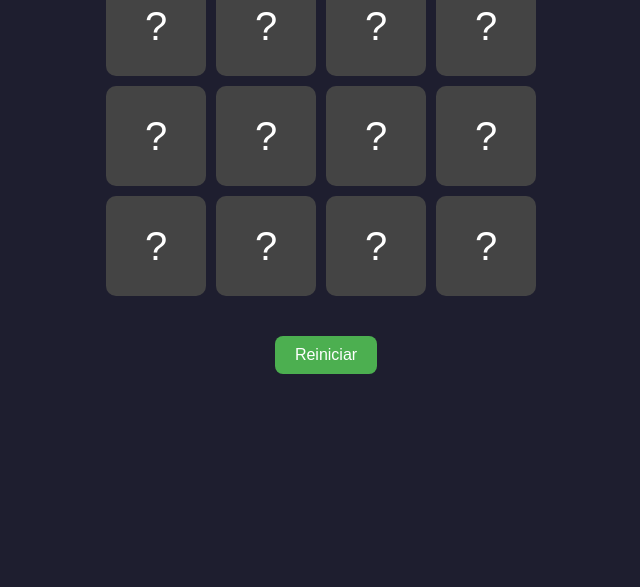
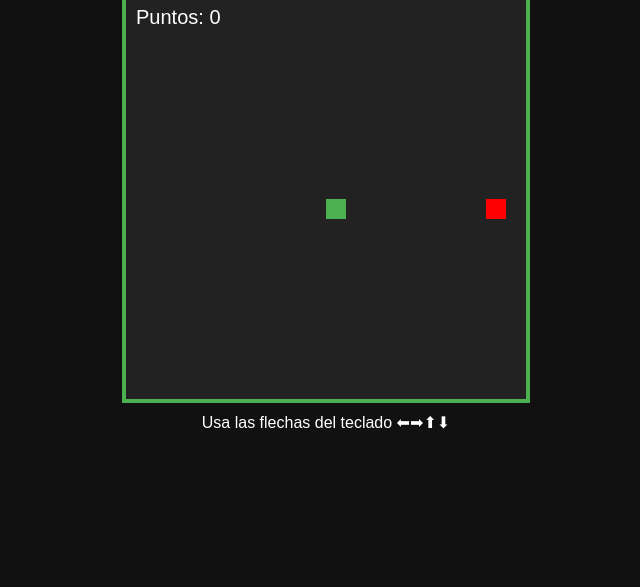
Before and after one commit to dominickgzc-hash/memorama, a plain HTML site: page index.html in a window 1280 px wide. Shown: the part 213-800 px from the top of the page, without its empty margins (314-954 px from the left). Drawn offline with Linux system fonts and the light colour scheme.

Commit message:
Update index.html

```diff
--- a/index.html
+++ b/index.html
@@ -1,162 +1,148 @@
 <!DOCTYPE html>
 <html lang="es">
 <head>
-  <meta charset="UTF-8" />
-  <meta name="viewport" content="width=device-width, initial-scale=1.0"/>
-  <title>Memorama</title>
+<meta charset="UTF-8">
+<meta name="viewport" content="width=device-width, initial-scale=1.0">
+<title>Juego Snake</title>
 
 <style>
   body{
-      font-family: Arial, sans-serif;
-      background:#1e1e2f;
+    margin:0;
+    background:#111;
+    display:flex;
+    justify-content:center;
+    align-items:center;
+    height:100vh;
+    flex-direction:column;
+    font-family:Arial;
     color:white;
-      text-align:center;
+  }
+
+  canvas{
+    background:#222;
+    border:4px solid #4caf50;
   }
 
   h1{
-      margin-top:20px;
+    margin-bottom:10px;
   }
 
-    .game{
-      width:440px;
-      margin:20px auto;
-      display:grid;
-      grid-template-columns:repeat(4,100px);
-      gap:10px;
-    }
-
-    .card{
-      width:100px;
-      height:100px;
-      background:#444;
-      border-radius:10px;
-      display:flex;
-      justify-content:center;
-      align-items:center;
-      font-size:40px;
-      cursor:pointer;
-      user-select:none;
-      transition:0.3s;
-    }
-
-    .card.flipped{
-      background:#fff;
-      color:#000;
-    }
-
-    .card.matched{
-      background:#4caf50;
-      color:white;
-      cursor:default;
-    }
-
-    button{
-      margin-top:20px;
-      padding:10px 20px;
-      border:none;
-      border-radius:8px;
-      background:#4caf50;
-      color:white;
-      font-size:16px;
-      cursor:pointer;
+  p{
+    margin-top:10px;
   }
 </style>
 </head>
 
 <body>
 
-  <h1>🧠 Juego de Memorama</h1>
+<h1>🐍 Snake</h1>
 
-  <div class="game" id="game"></div>
+<canvas id="game" width="400" height="400"></canvas>
 
-  <button onclick="startGame()">Reiniciar</button>
+<p>Usa las flechas del teclado ⬅➡⬆⬇</p>
 
 <script>
-    const emojis = ['🍎','🍌','🍇','🍉','🍒','🍋','🥝','🍍'];
-    let cards = [...emojis, ...emojis];
+const canvas = document.getElementById("game");
+const ctx = canvas.getContext("2d");
 
-    let flippedCards = [];
-    let lockBoard = false;
+const box = 20;
+let score = 0;
 
-    const game = document.getElementById('game');
+let snake = [
+  {x: 10 * box, y: 10 * box}
+];
 
-    function shuffle(array){
-      for(let i = array.length -1; i >0; i--){
-        let j = Math.floor(Math.random() * (i+1));
-        [array[i], array[j]] = [array[j], array[i]];
+let food = {
+  x: Math.floor(Math.random()*20) * box,
+  y: Math.floor(Math.random()*20) * box
+};
+
+let direction = "";
+
+document.addEventListener("keydown", changeDirection);
+
+function changeDirection(event){
+  if(event.key === "ArrowUp" && direction !== "DOWN"){
+    direction = "UP";
+  } else if(event.key === "ArrowDown" && direction !== "UP"){
+    direction = "DOWN";
+  } else if(event.key === "ArrowLeft" && direction !== "RIGHT"){
+    direction = "LEFT";
+  } else if(event.key === "ArrowRight" && direction !== "LEFT"){
+    direction = "RIGHT";
   }
 }
 
-    function startGame(){
-      game.innerHTML = '';
-      flippedCards = [];
-      lockBoard = false;
-
-      shuffle(cards);
-
-      cards.forEach((emoji) => {
-        const card = document.createElement('div');
-        card.classList.add('card');
-        card.dataset.emoji = emoji;
-        card.innerHTML = '?';
-
-        card.addEventListener('click', () => flipCard(card));
-
-        game.appendChild(card);
-      });
+function collision(head, array){
+  for(let i = 0; i < array.length; i++){
+    if(head.x === array[i].x && head.y === array[i].y){
+      return true;
+    }
+  }
+  return false;
 }
 
-    function flipCard(card){
-      if(lockBoard) return;
-      if(card.classList.contains('flipped')) return;
-      if(card.classList.contains('matched')) return;
+function draw(){
 
-      card.classList.add('flipped');
-      card.innerHTML = card.dataset.emoji;
+  ctx.fillStyle = "#222";
+  ctx.fillRect(0,0,400,400);
 
-      flippedCards.push(card);
-
-      if(flippedCards.length === 2){
-        checkMatch();
-      }
+  // Snake
+  for(let i = 0; i < snake.length; i++){
+    ctx.fillStyle = i === 0 ? "#4caf50" : "#8bc34a";
+    ctx.fillRect(snake[i].x, snake[i].y, box, box);
   }
 
-    function checkMatch(){
-      const [card1, card2] = flippedCards;
+  // Food
+  ctx.fillStyle = "red";
+  ctx.fillRect(food.x, food.y, box, box);
 
-      if(card1.dataset.emoji === card2.dataset.emoji){
-        card1.classList.add('matched');
-        card2.classList.add('matched');
-        flippedCards = [];
+  let snakeX = snake[0].x;
+  let snakeY = snake[0].y;
 
-        checkWin();
+  if(direction === "UP") snakeY -= box;
+  if(direction === "DOWN") snakeY += box;
+  if(direction === "LEFT") snakeX -= box;
+  if(direction === "RIGHT") snakeX += box;
+
+  // Eat food
+  if(snakeX === food.x && snakeY === food.y){
+    score++;
+
+    food = {
+      x: Math.floor(Math.random()*20) * box,
+      y: Math.floor(Math.random()*20) * box
+    };
+
   } else {
-        lockBoard = true;
-
-        setTimeout(() => {
-          card1.classList.remove('flipped');
-          card2.classList.remove('flipped');
-
-          card1.innerHTML = '?';
-          card2.innerHTML = '?';
-
-          flippedCards = [];
-          lockBoard = false;
-        }, 1000);
-      }
+    snake.pop();
   }
 
-    function checkWin(){
-      const matched = document.querySelectorAll('.matched');
+  const newHead = {
+    x: snakeX,
+    y: snakeY
+  };
 
-      if(matched.length === cards.length){
-        setTimeout(() => {
-          alert('🎉 ¡Ganaste!');
-        }, 300);
-      }
+  // Game over
+  if(
+    snakeX < 0 ||
+    snakeY < 0 ||
+    snakeX >= 400 ||
+    snakeY >= 400 ||
+    collision(newHead, snake)
+  ){
+    clearInterval(game);
+    alert("💀 Game Over\nPuntaje: " + score);
   }
 
-    startGame();
+  snake.unshift(newHead);
+
+  ctx.fillStyle = "white";
+  ctx.font = "20px Arial";
+  ctx.fillText("Puntos: " + score, 10, 25);
+}
+
+const game = setInterval(draw, 100);
 </script>
 
 </body>
```
Lines whose indentation alone changed are shown as unchanged.
